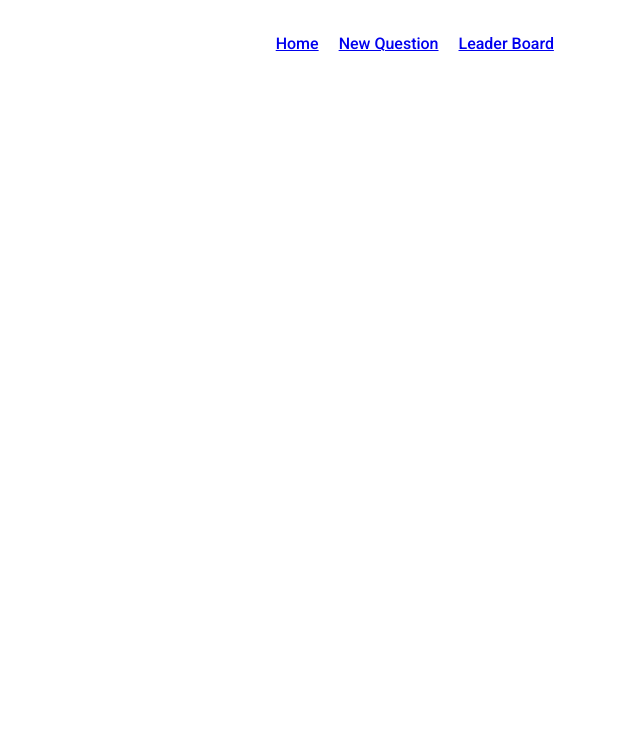
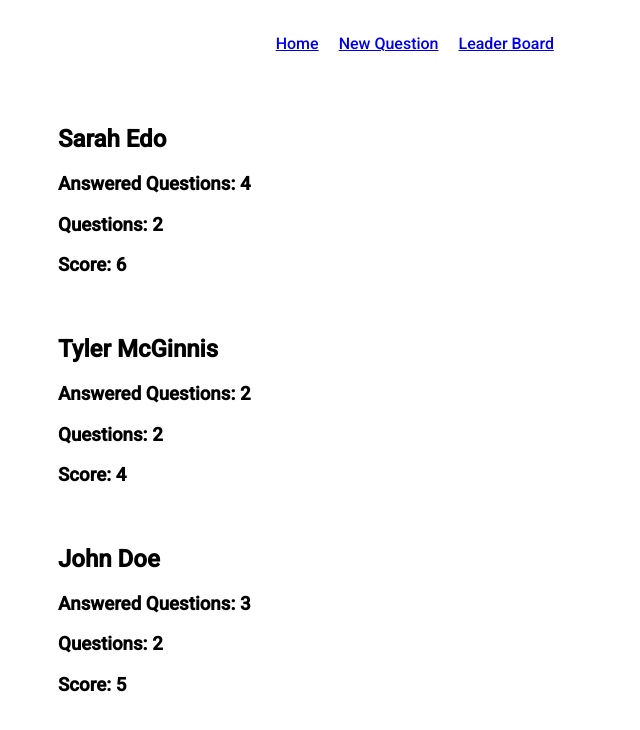
Before and after one commit to evmiguel/would-you-rather, a React (Create React App) app: page /leader in a window 1280 px wide. Shown: the top 730 px of the page, without its empty margins (0-640 px from the left). Built offline with nearby package versions, Linux system fonts and the light colour scheme.

Commit message:
feat: starting leader board

```diff
--- a/src/components/App.js
+++ b/src/components/App.js
@@ -7,6 +7,7 @@ import Nav from './Nav'
 import Home from './Home'
 import Poll from './Poll'
 import NewQuestion from './NewQuestion'
+import LeaderBoard from './LeaderBoard'
 import './css/App.css'
 
 class App extends Component {
@@ -25,6 +26,7 @@ class App extends Component {
             <Route path='/poll/:id' component={Poll} />
             <Route path='/results/:id' component={Poll} />
             <Route path='/new' component={NewQuestion} />
+            <Route path='/leader' component={LeaderBoard} />
           </main>
         </div>
       </Router>
--- /dev/null
+++ b/src/components/LeaderBoard.js
@@ -0,0 +1,29 @@
+import React from 'react'
+import { connect } from 'react-redux'
+
+const LeaderBoard = (props) => {
+	let { users } = props
+	return (
+		<div className='leaderboard'>
+			<ul>
+				{ users.map(user =>
+					<li key={user.id}>
+						<h2>{user.name}</h2>
+						<h3>Answered Questions: {Object.keys(user.answers).length}</h3>
+						<h3>Questions: {user.questions.length}</h3>
+						<h3>Score: {Object.keys(user.answers).length + user.questions.length}</h3>
+					</li>
+					)
+				}
+			</ul>
+		</div>
+	)
+}
+
+function mapStateToProps({users}){
+	return {
+		users: Object.values(users)
+	}
+}
+
+export default connect(mapStateToProps)(LeaderBoard)
```
